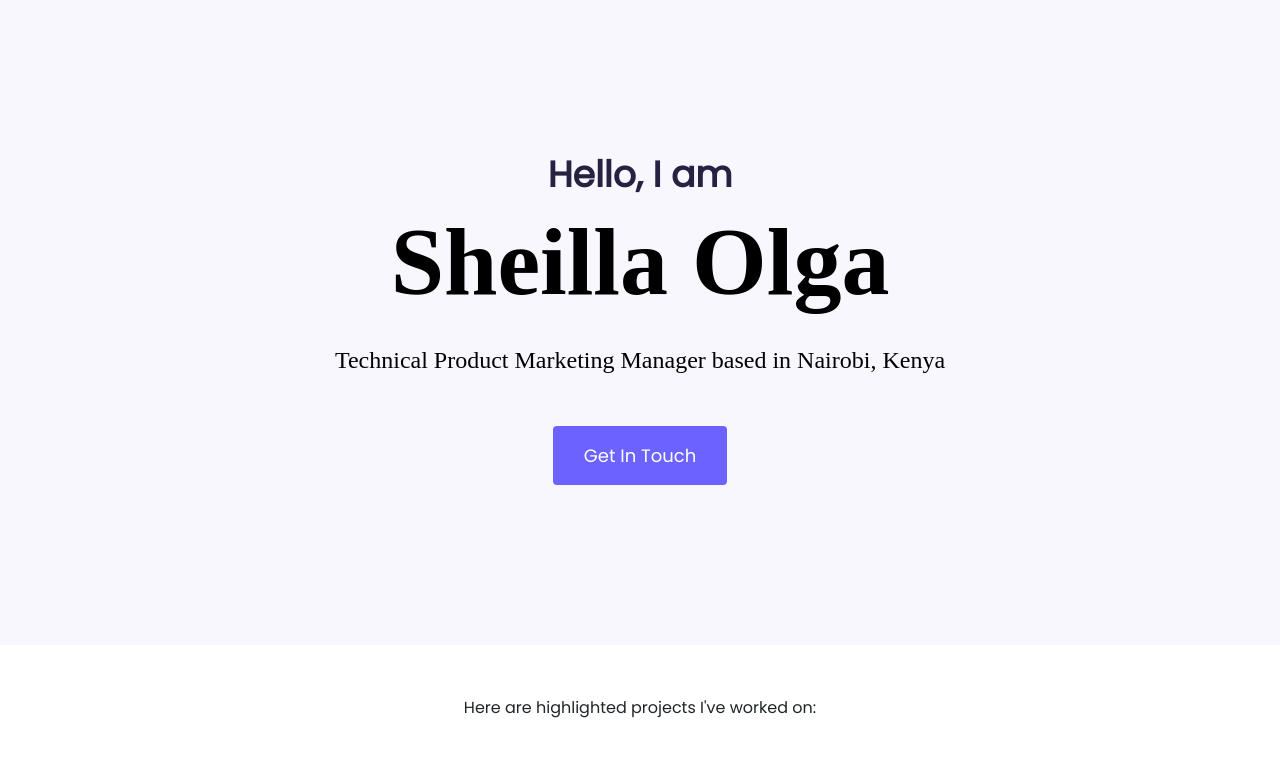
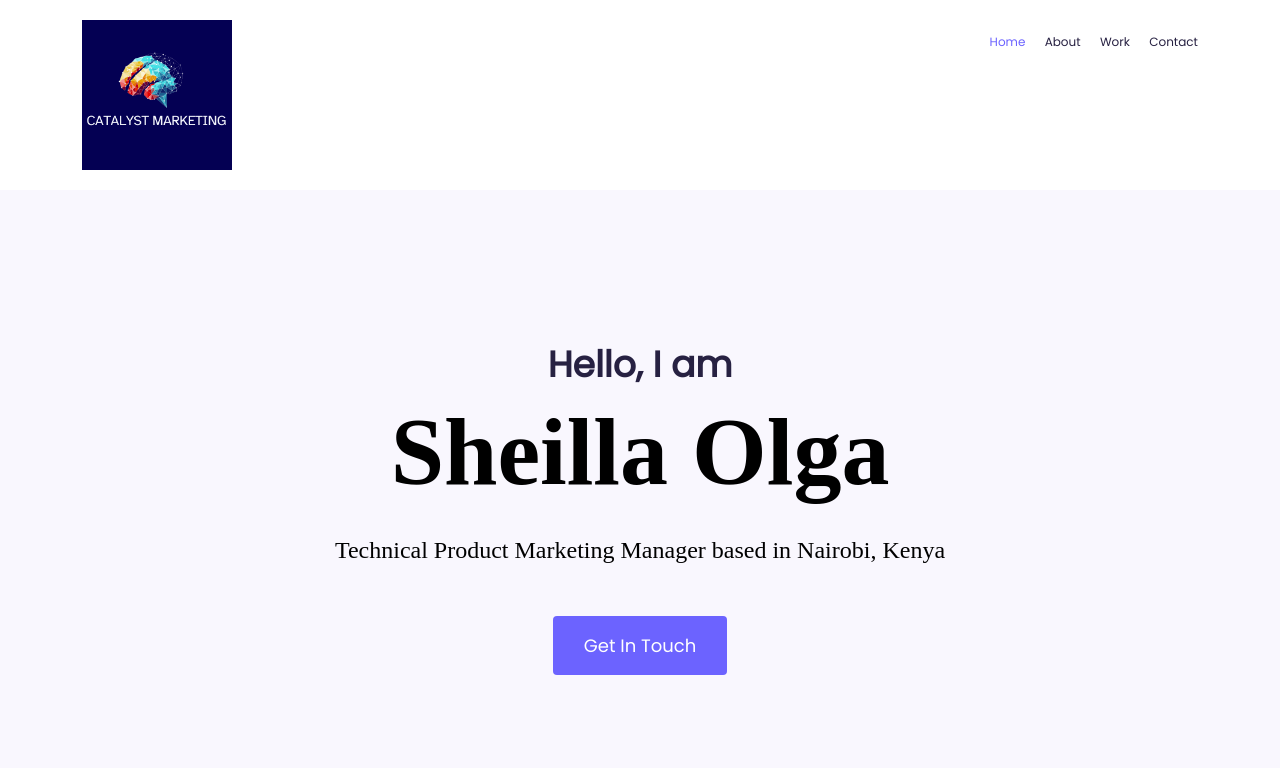
Before and after one commit to SheillaO/Portfolio-HTML-CSS-BOOTSTRAP-LAB, a plain HTML site: page index.html in a window 1280 px wide. Shown: the top 768 px of the page. Drawn offline with nearby package versions, Linux system fonts and the light colour scheme; a web font is replaced by a local one.

Commit message:
Worked on the navigation bars

```diff
--- a/index.html
+++ b/index.html
@@ -27,6 +27,27 @@
 </head>
 
 <body>
+    <div class="container">
+        <nav class="d-flex justify-content-between">
+            <a href="/">
+                <img src="src/images/Catalyst Mkt Lab Logo.png" class="logo d-none d-md-block" alt="Catalyst Marketing Lab Logo"/>
+            </a>
+            <ul>
+                <li class="active">
+                   <a href="/"> Home</a>
+                </li>
+                <li>
+                    <a href="/about.html"> About</a>
+                </li>
+                <li>
+                    <a href="/work.html"> Work</a>
+                </li>
+                <li>
+                    <a href="/contact.html"> Contact</a>
+                </li>
+            </ul>
+        </nav>
+    </div>
     <div class="hero">
         <P>Hello, I am </P>
         <h1> Sheilla Olga </h1>
--- a/src/style.css
+++ b/src/style.css
@@ -113,6 +113,43 @@ p {
   padding: 120px 60px;
 }
 
+.logo{
+  max-height: 150px;
+}
+
+nav{
+  padding: 20px 0;
+}
+
+nav ul{
+  padding: 0;
+  margin: 0;
+}
+
+nav li{
+  display: inline;
+  list-style: none;
+  line-height: 42px;
+  margin-left: 15px;
+}
+
+nav a{
+  text-decoration: none;
+  color:#272142;
+  transition: all 100ms ease-in-out;
+
+}
+
+nav a:hover,
+nav li.active a{
+color: var(--branding-color);
+}
+
+nav a{
+  font-size: 12px;
+}
+
+
 @media (max-width: 900px) {
   h1 {
     font-size: 44px;
```
Also changed, not shown: contact.html (added, +47 -0 lines), src/images/Catalyst Mkt Lab Logo.png (added).
